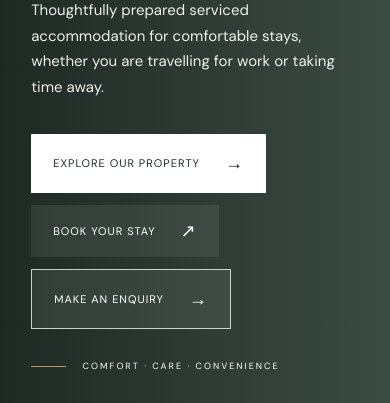
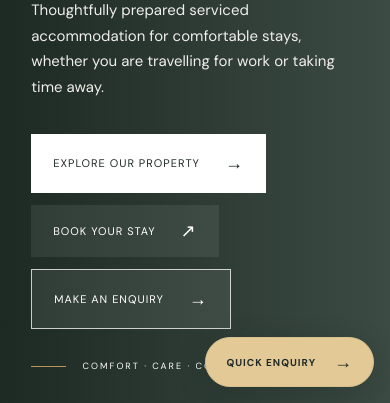
Before and after one commit to JustSomeoneRandom1/sai-kwality-home-website, a plain HTML site: page index.html in a window 390 px wide. Shown: the part 441-844 px from the top of the page. Drawn offline with nearby package versions, Linux system fonts and the light colour scheme.

Commit message:
Style persistent quick enquiry shortcut

```diff
--- a/style.css
+++ b/style.css
@@ -680,3 +680,49 @@ body.booking-menu-open { overflow: hidden; }
   .booking-hero-actions { flex-direction: column; align-items: stretch; max-width: 320px; }
   .booking-hero-actions .button { justify-content: space-between; }
 }
+
+
+/* Always-visible shortcut to the enquiry form */
+.quick-enquiry-float {
+  position: fixed;
+  right: 26px;
+  bottom: 24px;
+  z-index: 900;
+  display: inline-flex;
+  align-items: center;
+  justify-content: center;
+  gap: 18px;
+  min-height: 54px;
+  padding: 0 23px;
+  border: 1px solid #d7c08f;
+  border-radius: 999px;
+  color: #202b28;
+  background: #e2c995;
+  box-shadow: 0 8px 28px rgba(20, 32, 27, .22);
+  font-size: 11px;
+  font-weight: 700;
+  letter-spacing: 1px;
+  text-transform: uppercase;
+  transition: transform .2s ease, background .2s ease, box-shadow .2s ease;
+}
+.quick-enquiry-float span { font-size: 18px; line-height: 1; }
+.quick-enquiry-float:hover {
+  transform: translateY(-3px);
+  background: #eddcb7;
+  box-shadow: 0 12px 32px rgba(20, 32, 27, .26);
+}
+.quick-enquiry-float:focus-visible { outline: 3px solid var(--green); outline-offset: 4px; }
+@media (max-width: 600px) {
+  .quick-enquiry-float {
+    right: 16px;
+    bottom: max(16px, env(safe-area-inset-bottom));
+    min-height: 50px;
+    padding: 0 20px;
+    font-size: 10px;
+  }
+  body { padding-bottom: 76px; }
+}
+@media (prefers-reduced-motion: reduce) {
+  .quick-enquiry-float { transition: none; }
+  .quick-enquiry-float:hover { transform: none; }
+}
```
